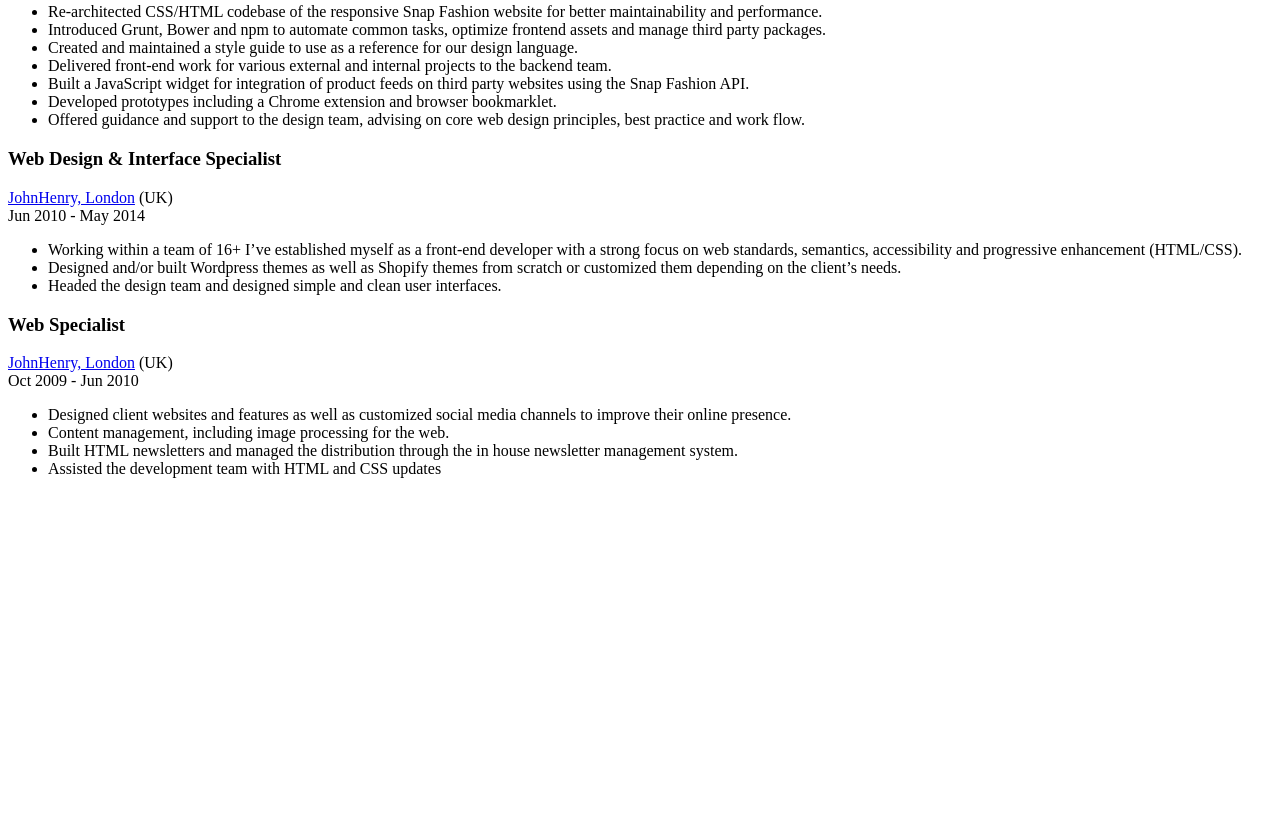
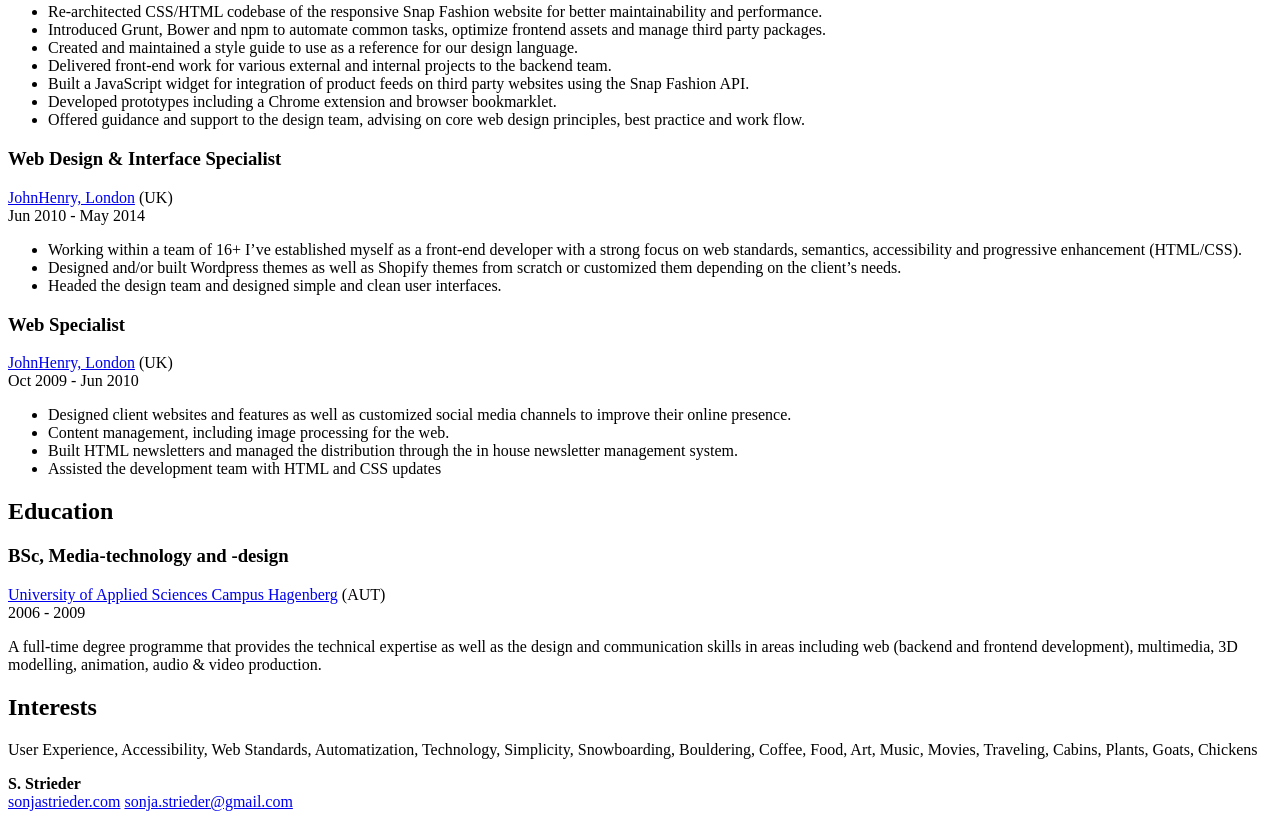
Before and after one commit to ksleplya/rsschool-cv, a plain HTML site: page index.html in a window 1280 px wide. Shown: the part 773-1592 px from the top of the page. Before the commit the page ends 1267 px from the top, so only its background shows below. Drawn offline with Linux system fonts and the light colour scheme.

Commit message:
feat: add more info about myself

```diff
--- a/index.html
+++ b/index.html
@@ -98,3 +98,30 @@
     </section>
 
     <section class="l-Section">
+        <h2 class="l-Section-title h3">Education</h2>
+    <div class="l-Section-content">
+      <h3>BSc, Media-technology and -design</h3>
+      <a class="u-link" href="https://www.fh-ooe.at/en/hagenberg-campus/" target="_blank">University of Applied Sciences Campus Hagenberg</a> (AUT)<br> 2006 - 2009
+      <p>A full-time degree programme that provides the technical expertise as well as the design and communication skills in areas including web (backend and frontend development), multimedia, 3D modelling, animation, audio & video production.</p>
+    </div>
+  </section>
+
+  <section class="l-Section u-hidden@print">
+    <h2 class="l-Section-title h3">Interests</h2>
+    <div class="l-Section-content">
+      <p>User Experience, Accessibility, Web Standards, Automatization, Technology, Simplicity, Snowboarding, Bouldering, Coffee, Food, Art, Music, Movies, Traveling, Cabins, Plants, Goats, Chickens</p>
+    </div>
+  </section>
+</article>
+
+<div class="l-Wrapper u-keyline">
+  <div class="l-Footer">
+    <div class="l-Footer-col">
+      <strong class="Tag">S. Strieder</strong>
+    </div>
+    <div class="l-Footer-col Contact">
+      <a href="http://sonjastrieder.com" target="_blank">sonjastrieder.com</a>
+      <a href="mailto:sonja.strieder@gmail.com" target="_blank">sonja.strieder@gmail.com</a>
+    </div>
+  </div>
+</div>
```
